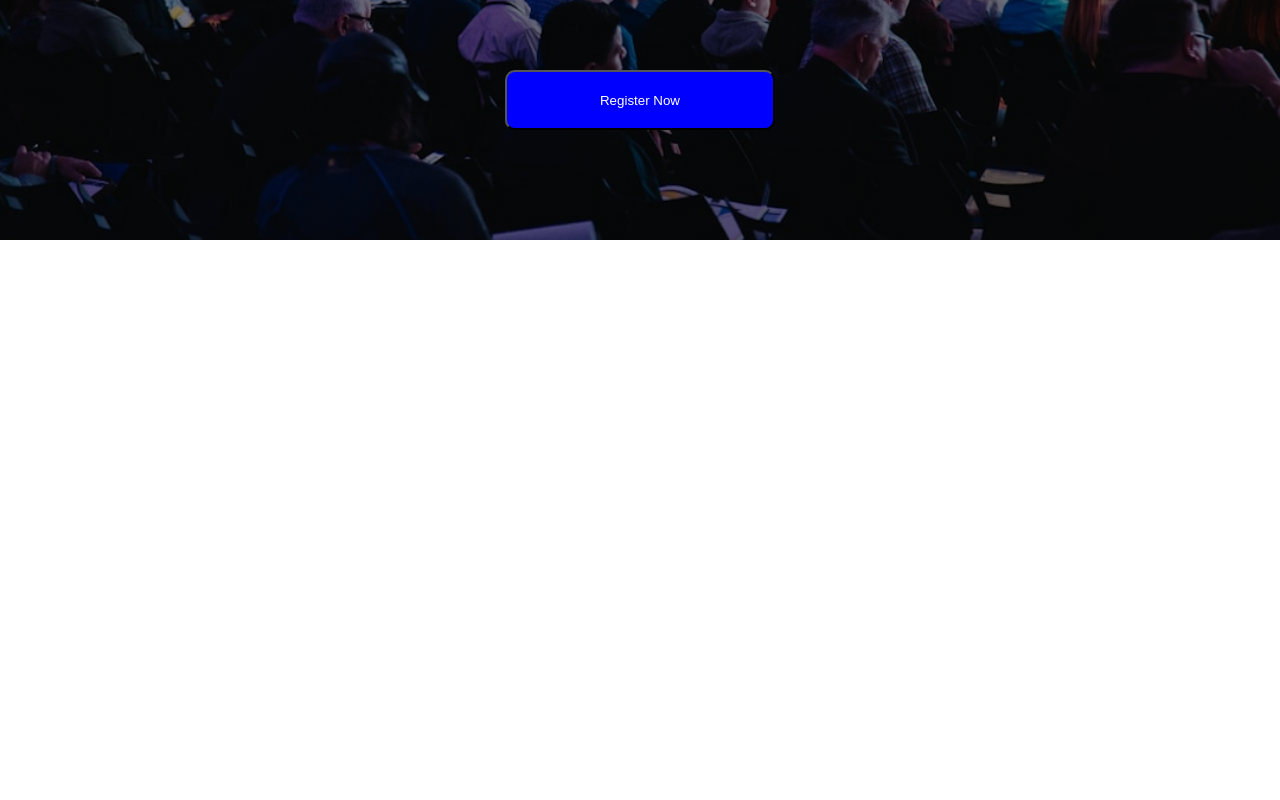
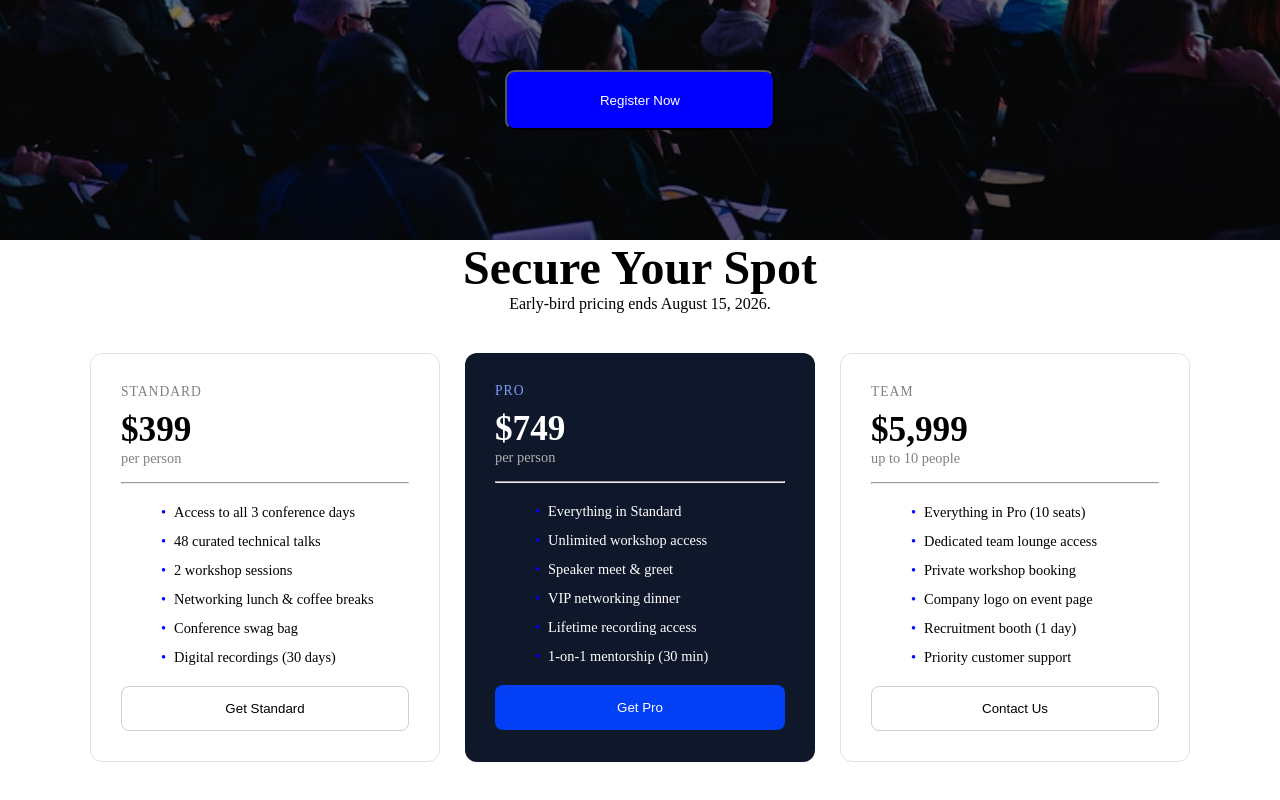
Before and after one commit to OrjoDasUtshab/DEVCONF2026, a plain HTML site: page index.html in a window 1280 px wide. Shown: the part 440-1240 px from the top of the page. Before the commit the page ends 800 px from the top, so only its background shows below. Drawn offline with Linux system fonts and the light colour scheme.

```diff
--- a/index.html
+++ b/index.html
@@ -1,6 +1,6 @@
 <!DOCTYPE html>
 <html lang="en">
-
+<html>
 <head>
   <meta charset="UTF-8">
   <meta name="viewport" content="width=device-width, initial-scale=1.0">
@@ -46,4 +46,69 @@
     </div>
 
     </header>
+
+    <div>
+
+    <section class="Price-section">
+    <div id="secound-head-line">
+      <h1 style="font-size: 3rem;">Secure Your Spot</h1>
+      <p>Early-bird pricing ends August 15, 2026.</p>
+    </div>
+
+
+    <div class="Price-grid">
+
+      <div class="price-card">
+        <p class="price-plan">STANDARD</p>
+        <h2 class="price-amount">$399</h2>
+        <p class="price-per">per person</p>
+        <hr>
+        <ul class="price-features">
+          <li>Access to all 3 conference days</li>
+          <li>48 curated technical talks</li>
+          <li>2 workshop sessions</li>
+          <li>Networking lunch & coffee breaks</li>
+          <li>Conference swag bag</li>
+          <li>Digital recordings (30 days)</li>
+        </ul>
+        <button class="price-btn">Get Standard</button>
+      </div>
+
+      <div class="price-card price-card-highlight">
+        <p class="price-plan">PRO</p>
+        <h2 class="price-amount">$749</h2>
+        <p class="price-per">per person</p>
+        <hr>
+        <ul class="price-features">
+          <li>Everything in Standard</li>
+          <li>Unlimited workshop access</li>
+          <li>Speaker meet & greet</li>
+          <li>VIP networking dinner</li>
+          <li>Lifetime recording access</li>
+          <li>1-on-1 mentorship (30 min)</li>
+        </ul>
+        <button class="price-btn price-btn-solid">Get Pro</button>
+      </div>
+
+      <div class="price-card">
+        <p class="price-plan">TEAM</p>
+        <h2 class="price-amount">$5,999</h2>
+        <p class="price-per">up to 10 people</p>
+        <hr>
+        <ul class="price-features">
+          <li>Everything in Pro (10 seats)</li>
+          <li>Dedicated team lounge access</li>
+          <li>Private workshop booking</li>
+          <li>Company logo on event page</li>
+          <li>Recruitment booth (1 day)</li>
+          <li>Priority customer support</li>
+        </ul>
+        <button class="price-btn">Contact Us</button>
+      </div>
+
+    </div>
+  </section>
+  </div>
+
   </body>
+</html>
--- a/style.css
+++ b/style.css
@@ -136,3 +136,152 @@
   margin-top: 140px;
 
 }
+
+#Head-line {
+  margin-top: 25px;
+  margin-bottom: 25px;
+  text-align: center;
+  font-weight: bold;
+  font-size: 1.7rem;
+}
+
+.speakers-grid {
+  display: grid;
+  grid-template-columns: repeat(2, 1fr);
+  gap: 30px;
+  max-width: 100%;
+  margin: 40px;
+}
+
+.speaker-card {
+  border: 1px solid #dfdada;
+  border-radius: 10px;
+  overflow: hidden;
+
+}
+
+.speaker-card img {
+  width: 100%;
+  height: 250px;
+  object-fit: fill;
+
+
+}
+
+.speaker-tag,
+.speaker-name,
+.speaker-title {
+  margin-left: 20px;
+}
+
+.speaker-tag {
+  color: blue;
+  font-size: 0.8rem;
+  font-weight: bold;
+  text-transform: uppercase;
+  margin-top: 15px;
+}
+
+.speaker-name {
+  margin-top: 5px;
+  font-size: 1.2rem;
+}
+
+.speaker-title {
+  color: gray;
+  margin-bottom: 20px;
+}
+
+#secound-head-line {
+  text-align: center;
+}
+
+.Price-grid {
+  display: grid;
+  grid-template-columns: repeat(3, 1fr);
+  gap: 25px;
+  max-width: 1100px;
+  margin: 40px auto;
+}
+
+.price-card {
+  border: 1px solid #e2e2e2;
+  border-radius: 12px;
+  padding: 30px;
+}
+
+.price-plan {
+  color: gray;
+  font-size: 0.85rem;
+  letter-spacing: 1px;
+}
+
+.price-amount {
+  font-size: 2.2rem;
+  margin-top: 10px;
+}
+
+.price-per {
+  color: gray;
+  font-size: 0.9rem;
+  margin-bottom: 15px;
+}
+
+.price-features {
+  list-style: none;
+  margin: 20px 0;
+}
+
+.price-features li {
+  margin-bottom: 12px;
+  font-size: 0.9rem;
+}
+
+.price-features li::before {
+  content: "•";
+  color: blue;
+  margin-right: 8px;
+}
+
+.price-card-highlight {
+  background-color: #0f172a;
+  color: white;
+  border: none;
+}
+
+.price-card-highlight .price-plan {
+  color: #7c9dff;
+}
+
+.price-card-highlight .price-per {
+  color: #b0b0b0;
+}
+
+.price-btn {
+  width: 100%;
+  height: 45px;
+  border-radius: 8px;
+  border: 1px solid #cfcfcf;
+  background: white;
+  color: black;
+  cursor: pointer;
+}
+
+.price-btn:hover {
+  background-color: #7c9dff;
+}
+
+.price-btn-solid {
+  background-color: #033ff4;
+  color: white;
+  border: none;
+}
+
+.price-btn-solid:hover {
+  background-color: #e6e7f0;
+  color: #0f172a;
+}
+
+.price-card-highlight:hover {
+  background-color: #003ef6;
+}
```
